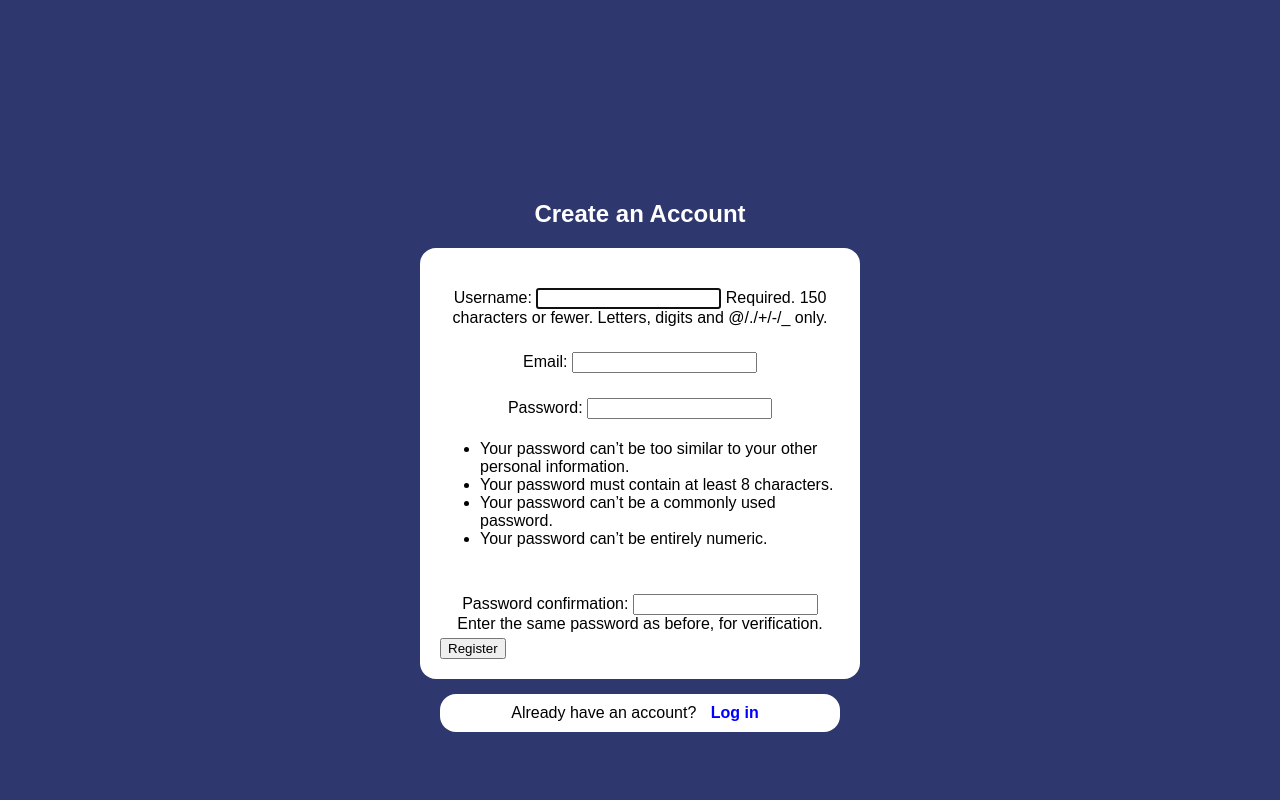
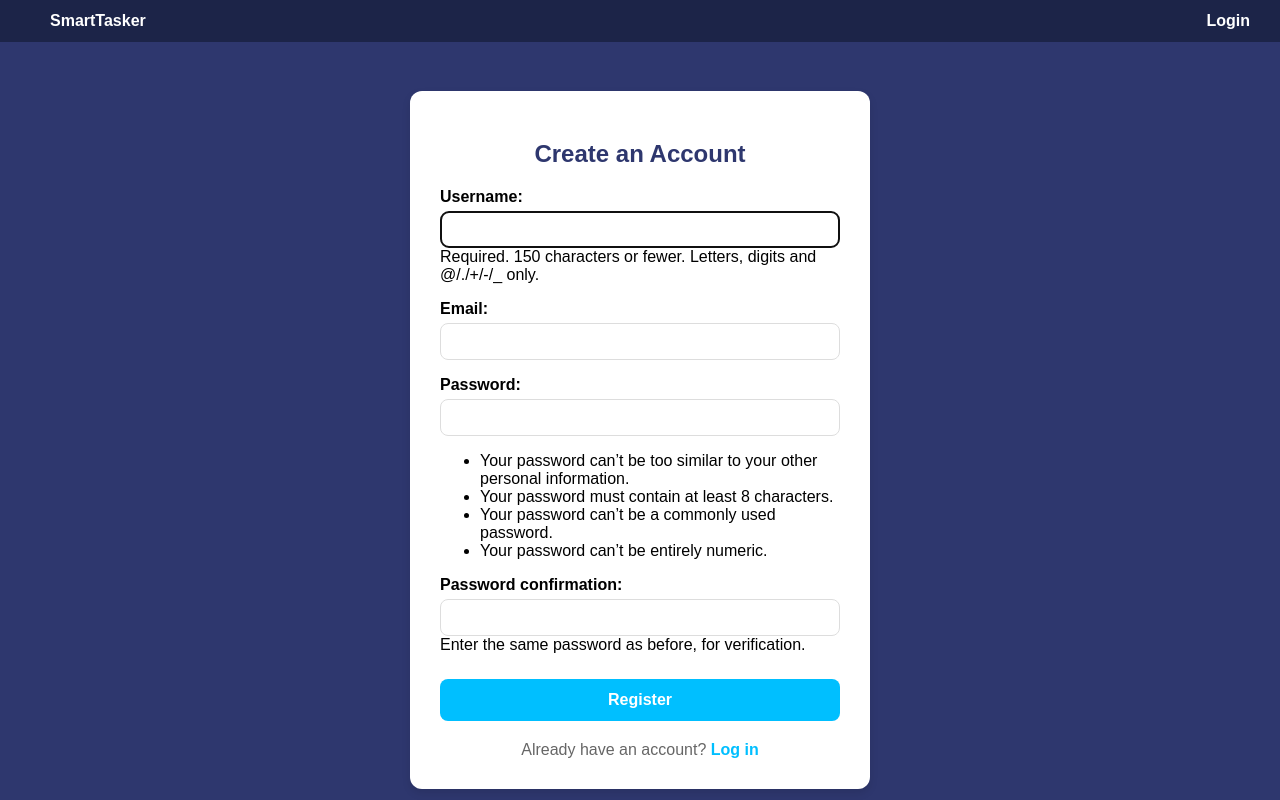
Before and after one commit to dianabalt/SmartTasker, a Django app: page /accounts/register/ in a window 1280 px wide. Run offline with Django 5.2, Linux system fonts and the light colour scheme.

Commit message:
login and register pages now match style of rest of  site upd css and html added headers

```diff
--- a/accounts/templates/accounts/register.html
+++ b/accounts/templates/accounts/register.html
@@ -2,84 +2,130 @@
 <html lang="en">
 <head>
     <meta charset="UTF-8">
-    <title>Register</title>
+    <title>Register - SmartTasker</title>
     <style>
-        html, body {
-            height: 100%;
+        body {
             margin: 0;
-            padding: 0;
+            font-family: Arial, sans-serif;
+            background-color: #2e376e;
+            color: white;
+            min-height: 100vh;
+            display: flex;
+            flex-direction: column;
+            align-items: center;
+            justify-content: center;
         }
 
-        body {
-            font-family: Arial, sans-serif;
-            background: #2e376e;
+        .navbar {
+            background-color: #1c2448;
+            padding: 12px 30px;
             display: flex;
-            justify-content: center;
-            align-items: flex-start;
+            justify-content: space-between;
+            align-items: center;
+            width: 100%;
+            position: fixed;
+            top: 0;
+            box-sizing: border-box;
+        }
+
+        .navbar a {
+            color: white;
+            text-decoration: none;
+            margin-left: 20px;
+            font-weight: bold;
+        }
+
+        .navbar a:hover {
+            text-decoration: underline;
+        }
+
+        .register-container {
+            background: white;
+            color: black;
+            border-radius: 12px;
+            padding: 30px;
+            max-width: 400px;
+            width: 100%;
+            box-shadow: 0 4px 8px rgba(0,0,0,0.1);
+            margin-top: 80px;
         }
 
         h2 {
             text-align: center;
-            color: white;
-            margin-top: 25vh;
             margin-bottom: 20px;
+            color: #2e376e;
         }
 
-        form {
-            background: white;
-            padding: 20px;
-            max-width: 400px;
-            width: 100%;
-            margin: auto;
-            border-radius: 16px;
-            color: black;
+        form p {
+            margin-bottom: 15px;
         }
 
         label {
-            color: black;
+            display: block;
+            margin-bottom: 5px;
+            font-weight: bold;
         }
 
-        p {
-            text-align: center;
-            background-color: white;
-            padding: 5px 10px;
-            border-radius: 16px;
-            max-width: 400px;
+        input[type="text"], input[type="password"], input[type="email"] {
             width: 100%;
-            margin: 15px auto 0 auto;
-            color: black;
+            padding: 10px;
+            border: 1px solid #ddd;
+            border-radius: 8px;
             box-sizing: border-box;
         }
 
-        a:link, a:visited {
-            background-color: white;
-            color: blue;
-            padding: 5px 10px;
-            text-align: center;
-            text-decoration: none;
-            display: inline-block;
-            border-radius: 16px;
+        button {
+            background-color: #00BFFF;
+            color: white;
+            padding: 12px 20px;
+            border: none;
+            border-radius: 8px;
+            cursor: pointer;
+            font-size: 16px;
+            font-weight: bold;
+            width: 100%;
+            margin-top: 10px;
         }
 
-        a:hover, a:active {
-            background-color: white;
-            border-radius: 16px;
+        button:hover {
+            background-color: #009ACD;
         }
 
-        p a {
+        .login-link {
+            text-align: center;
+            margin-top: 20px;
+            color: #666;
+        }
+
+        .login-link a {
+            color: #00BFFF;
+            text-decoration: none;
             font-weight: bold;
+        }
+
+        .login-link a:hover {
+            text-decoration: underline;
         }
     </style>
 </head>
 <body>
-    <div>
+    <div class="navbar">
+        <div><a href="{% url 'home' %}">SmartTasker</a></div>
+        <div>
+            <a href="{% url 'login' %}">Login</a>
+        </div>
+    </div>
+
+    <div class="register-container">
         <h2>Create an Account</h2>
         <form method="POST">
             {% csrf_token %}
             {{ form.as_p }}
             <button type="submit">Register</button>
         </form>
-        <p>Already have an account? <a href="{% url 'login' %}">Log in</a></p>
+        <div class="login-link">
+            Already have an account? <a href="{% url 'login' %}">Log in</a>
+        </div>
     </div>
 </body>
 </html>
--- a/dashboard/urls.py
+++ b/dashboard/urls.py
@@ -2,5 +2,6 @@ from django.urls import path
 from . import views
 
 urlpatterns = [
-    path('', views.home, name='dashboard')
+    path('', views.home, name='dashboard'),
+    path('refresh-time/', views.refresh_time, name='refresh_time')
 ]
```
Also changed, not shown: accounts/templates/accounts/login.html (+85 -47 lines), dashboard/views.py (+56 -6 lines).
